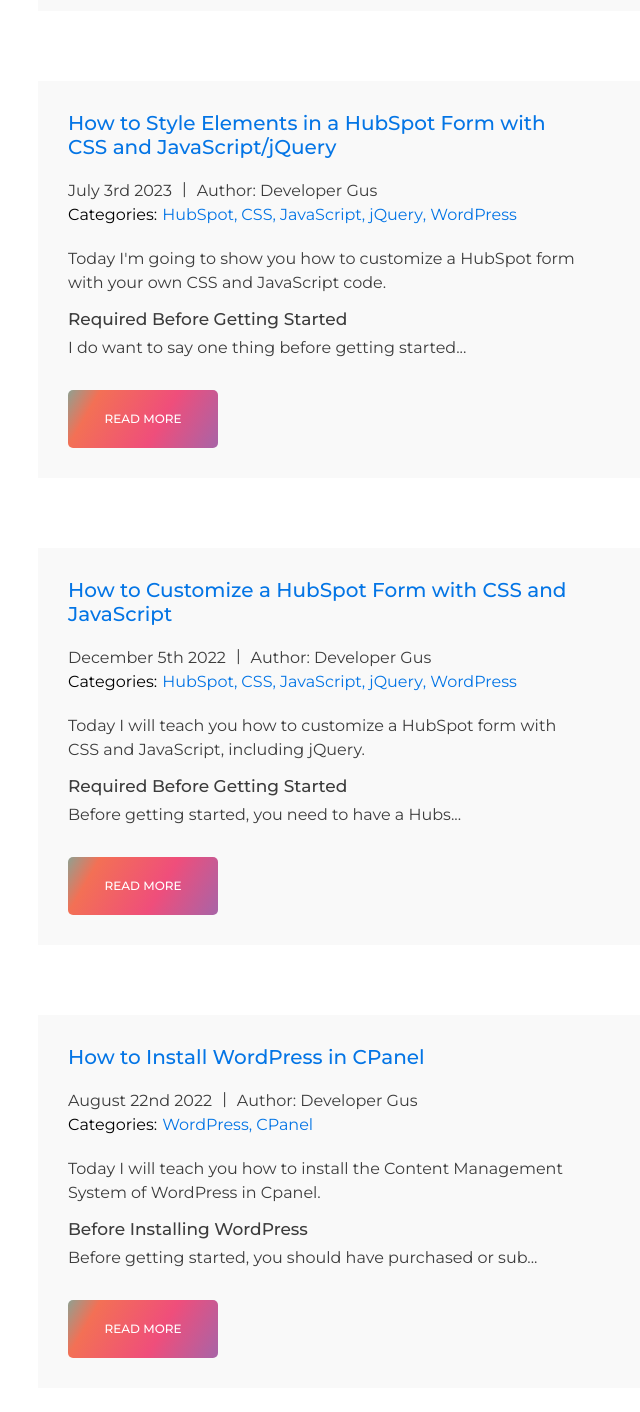
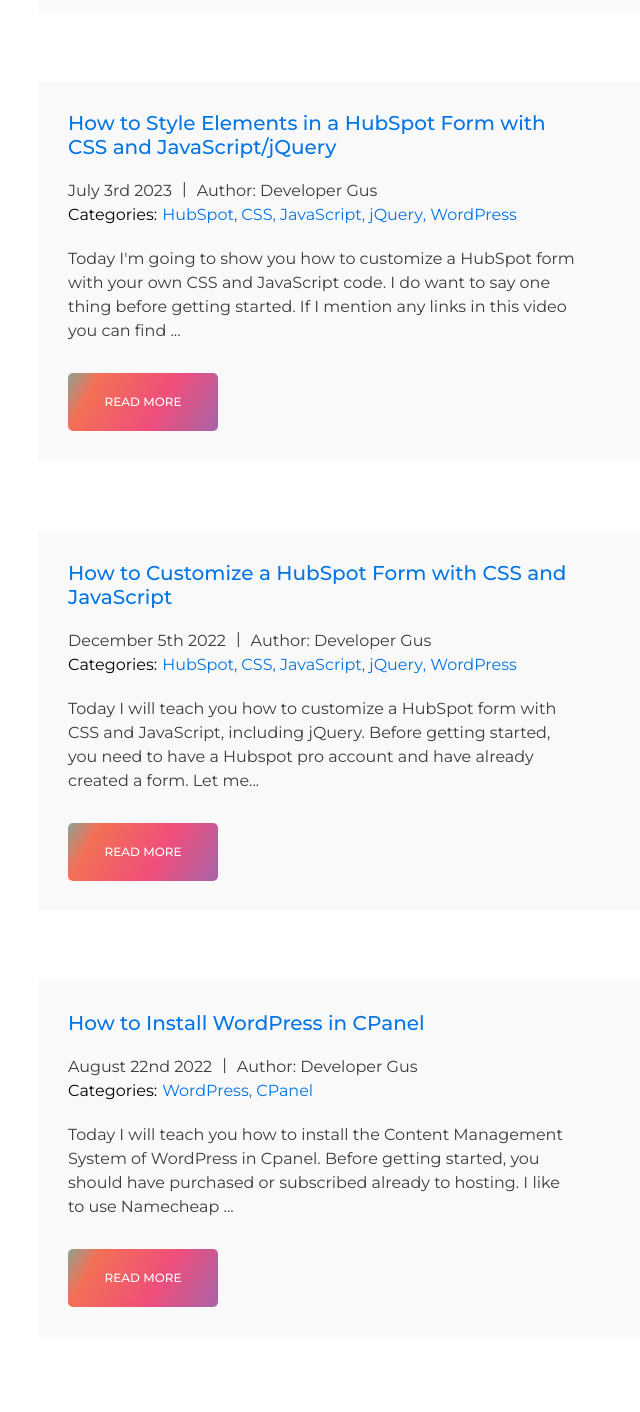
Before and after one commit to subzero783/portfolio-2, a React (Create React App) app in the folder frontend/: page /blog in a window 1280 px wide. Shown: the part 778-2190 px from the top of the page, without its empty margins (44-684 px from the left). Built offline with nearby package versions, Linux system fonts and the light colour scheme.

Commit message:
small change

```diff
--- a/frontend/src/data/blog-posts.js
+++ b/frontend/src/data/blog-posts.js
@@ -9,7 +9,7 @@
     date: "2022/8/22",
     author: "Developer Gus",
     categories: ["WordPress", "CPanel"],
-    content: "<p>Today I will teach you how to install the Content Management System of WordPress in Cpanel.&nbsp;</p><h2>Before Installing WordPress</h2><p> Before getting started, you should have purchased or subscribed already to hosting. I like to use Namecheap for buying domains and hosting since they have excellent customer service, among other great benefits. Another essential thing to note before installing WordPress is checking that your web hosting provider fulfills the necessary software and conditions. Also, you must have access to the server and some tools. So the requirements on the server side are PHP 7.4 or greater and having MySQL 5.6 or MariaDB 10.1 or greater. I&apos;m going to leave a link to a detailed list of requirements in the description of this video (1)&nbsp;</p>",
+    content: "Today I will teach you how to install the Content Management System of WordPress in Cpanel. Before getting started, you should have purchased or subscribed already to hosting. I like to use Namecheap for buying domains and hosting since they have excellent customer service, among other great benefits. Another essential thing to note before installing WordPress is checking that your web hosting provider fulfills the necessary software and conditions. Also, you must have access to the server and some tools. So the requirements on the server side are PHP 7.4 or greater and having MySQL 5.6 or MariaDB 10.1 or greater. I&apos;m going to leave a link to a detailed list of requirements in the description of this video (1)&nbsp;",
   },
   {
     id: 1,
@@ -21,7 +21,7 @@
     date: "2022/12/05",
     author: "Developer Gus",
     categories: ["HubSpot", "CSS", "JavaScript", "jQuery", "WordPress"],
-    content: "<p>Today I will teach you how to customize a HubSpot form with CSS and JavaScript, including jQuery.&nbsp;</p><h2>Required Before Getting Started</h2><p>Before getting started, you need to have a Hubspot pro account and have already created a form. Let me explain what type of Hubspot account you need.</p><h2>Subscribed to a Hubspot Pro Account</h2><p> Let&apos;s go to an article that HubSpot has made in their HubSpot Knowledge Base titled &quot;Set up and style a HubSpot form on an external site.&quot; Which I will leave a link to in the description (1). When you click the heading &quot;Style your embedded form with CSS in your external stylesheet &quot; in the article&apos;s table of contents or when you scroll to the bottom. You will see a notice at the bottom of the page that Hubspot mentions. To style your Hubspot form in your external stylesheet, you first need to be subscribed to one of the following Hubspot plans:&nbsp;</p>",
+    content: "Today I will teach you how to customize a HubSpot form with CSS and JavaScript, including jQuery. Before getting started, you need to have a Hubspot pro account and have already created a form. Let me explain what type of Hubspot account you need. Let&apos;s go to an article that HubSpot has made in their HubSpot Knowledge Base titled &quot;Set up and style a HubSpot form on an external site.&quot; Which I will leave a link to in the description (1). When you click the heading &quot;Style your embedded form with CSS in your external stylesheet &quot; in the article&apos;s table of contents or when you scroll to the bottom. You will see a notice at the bottom of the page that Hubspot mentions. To style your Hubspot form in your external stylesheet, you first need to be subscribed to one of the following Hubspot plans:&nbsp;",
   },
   {
     id: 2,
@@ -33,7 +33,7 @@
     date: "2023/07/03",
     author: "Developer Gus",
     categories: ["HubSpot", "CSS", "JavaScript", "jQuery", "WordPress"],
-    content: "<p> Today I'm going to show you how to customize a HubSpot form with your own CSS and JavaScript code. </p><h2>Required Before Getting Started</h2> <p>I do want to say one thing before getting started. If I mention any links in this video you can find them in the description as well so let's get right to the point and show you the steps on how this is achieved.</p><h2>Creating a HubSpot Account</h2><p> So the first step to customizing a HubSpot form with your custom code is to have a HubSpot account to do that I will head over to hubspot.com and then I'm going to click on the button that says get started free. I will then sign up. I already created my account so I will log in using that one. </p>",
+    content: "Today I'm going to show you how to customize a HubSpot form with your own CSS and JavaScript code. I do want to say one thing before getting started. If I mention any links in this video you can find them in the description as well so let's get right to the point and show you the steps on how this is achieved. So the first step to customizing a HubSpot form with your custom code is to have a HubSpot account to do that I will head over to hubspot.com and then I'm going to click on the button that says get started free. I will then sign up. I already created my account so I will log in using that one.",
   },
   {
     id: 3,
```
Also changed, not shown: 1 other file (tests, documents, lock files or other folders).
